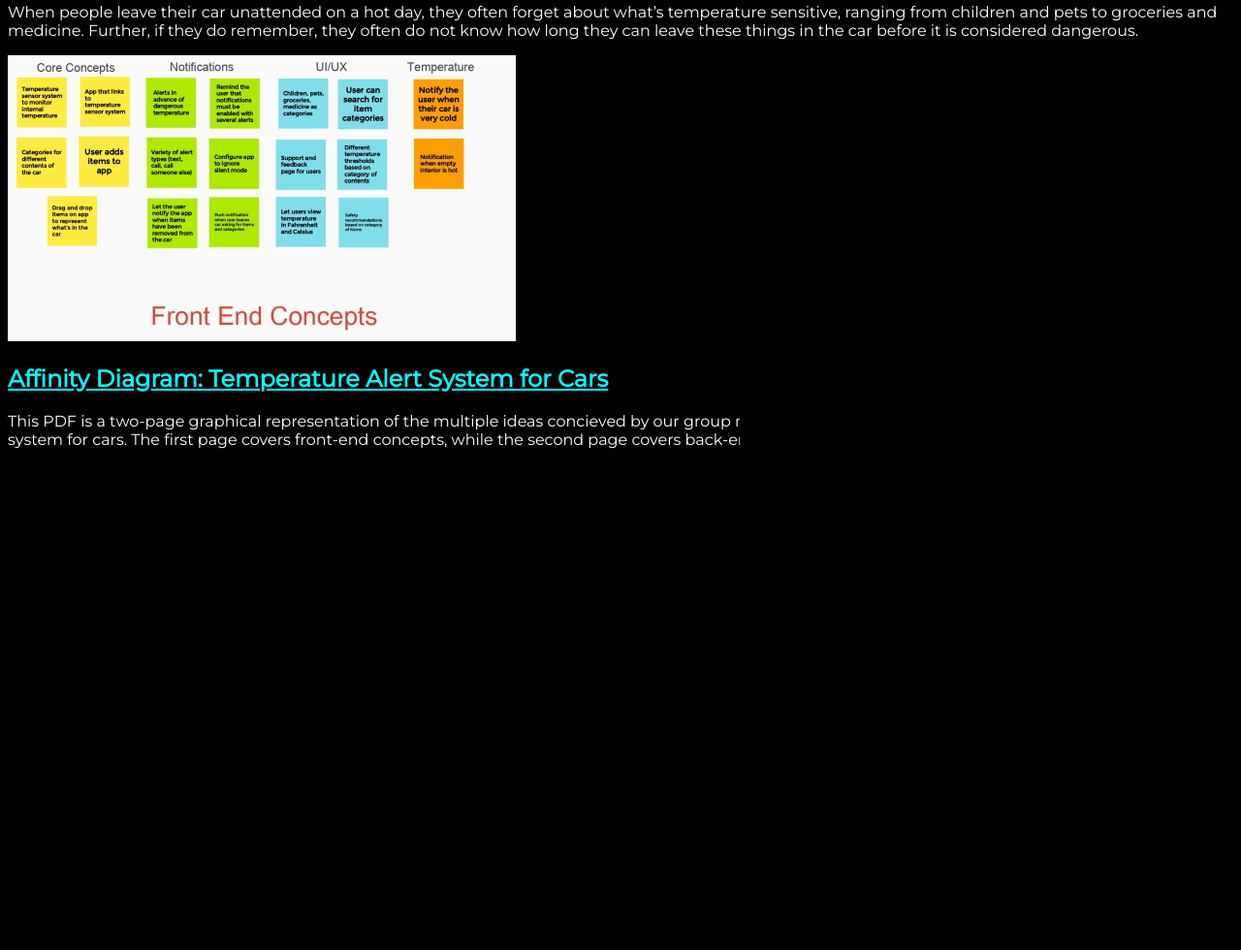
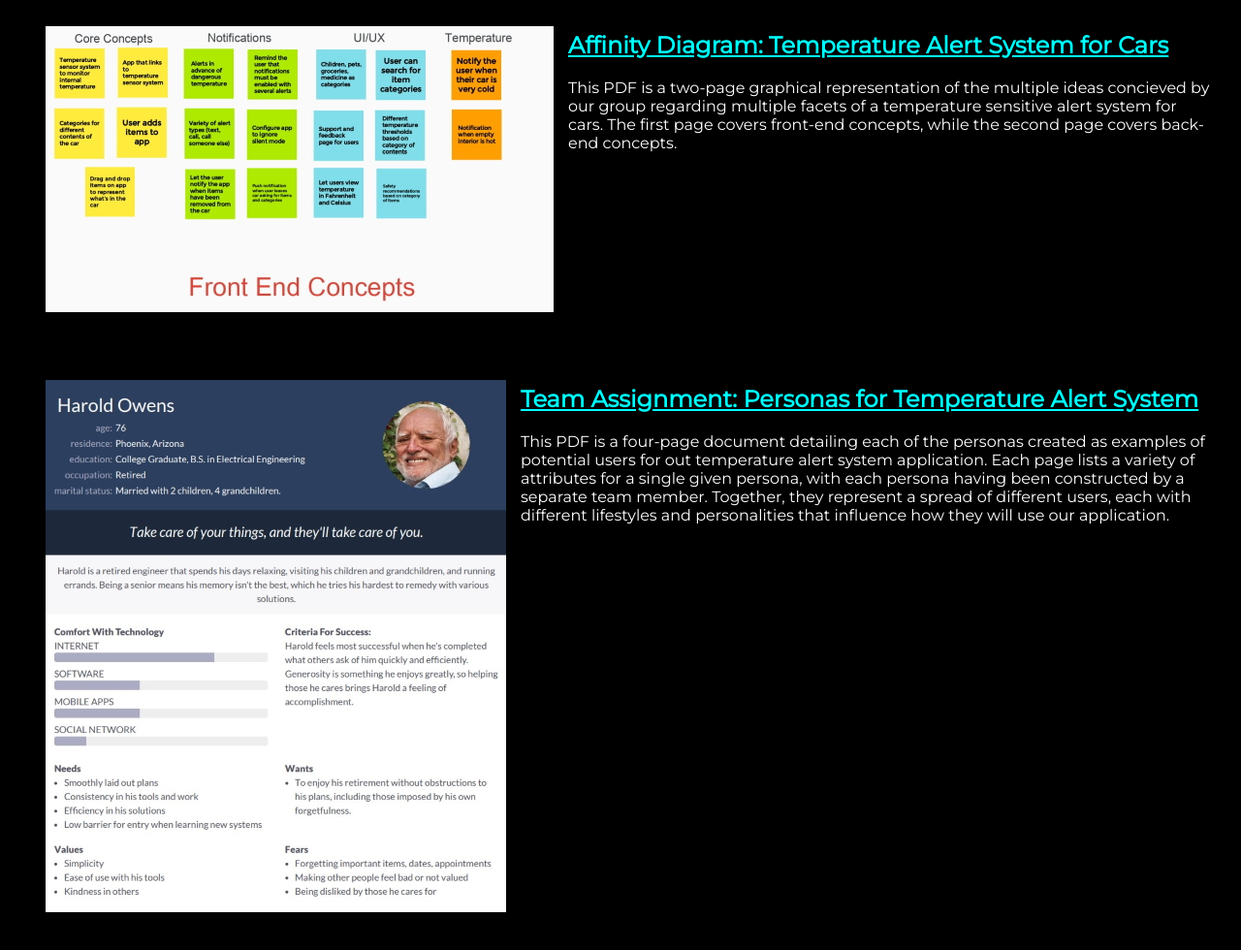
Before and after one commit to JacobL84/JacobL84.github.io, a plain HTML site: page index.html in a window 1280 px wide. Shown: the part 688-1668 px from the top of the page at 97% size. Before the commit the page ends 1167 px from the top, so only its background shows below. Drawn offline with Linux system fonts and the light colour scheme.

Commit message:
Add files via upload

```diff
--- a/index.html
+++ b/index.html
@@ -27,5 +27,15 @@
 				</p>
 			</section>
 		</section>
+		<!-- Personas Team Assignment code-->
+		<section class="assignment">
+			<a href="files/personaSheet.pdf"><img src="images/personaSheet.jpg"></a>
+			<section class="assignment-details">
+				<a href="files/personaSheet.pdf"><h2>Team Assignment: Personas for Temperature Alert System</h2></a>
+				<p>
+					This PDF is a four-page document detailing each of the personas created as examples of potential users for out temperature alert system application. Each page lists a variety of attributes for a single given persona, with each persona having been constructed by a separate team member. Together, they represent a spread of different users, each with different lifestyles and personalities that influence how they will use our application.
+				</p>
+			</section>
+		</section>
 	</body>
 </html>
--- a/styles.css
+++ b/styles.css
@@ -12,3 +12,13 @@ h1{
 a{
 	color: cyan;
 }
+
+.assignment{
+	display:flex;
+	padding:12px;
+	margin:12px;
+}
+
+.assignment img{
+	padding:15px;
+}
```
Also changed, not shown: images/personaSheet.jpg (added), 1 other file.
